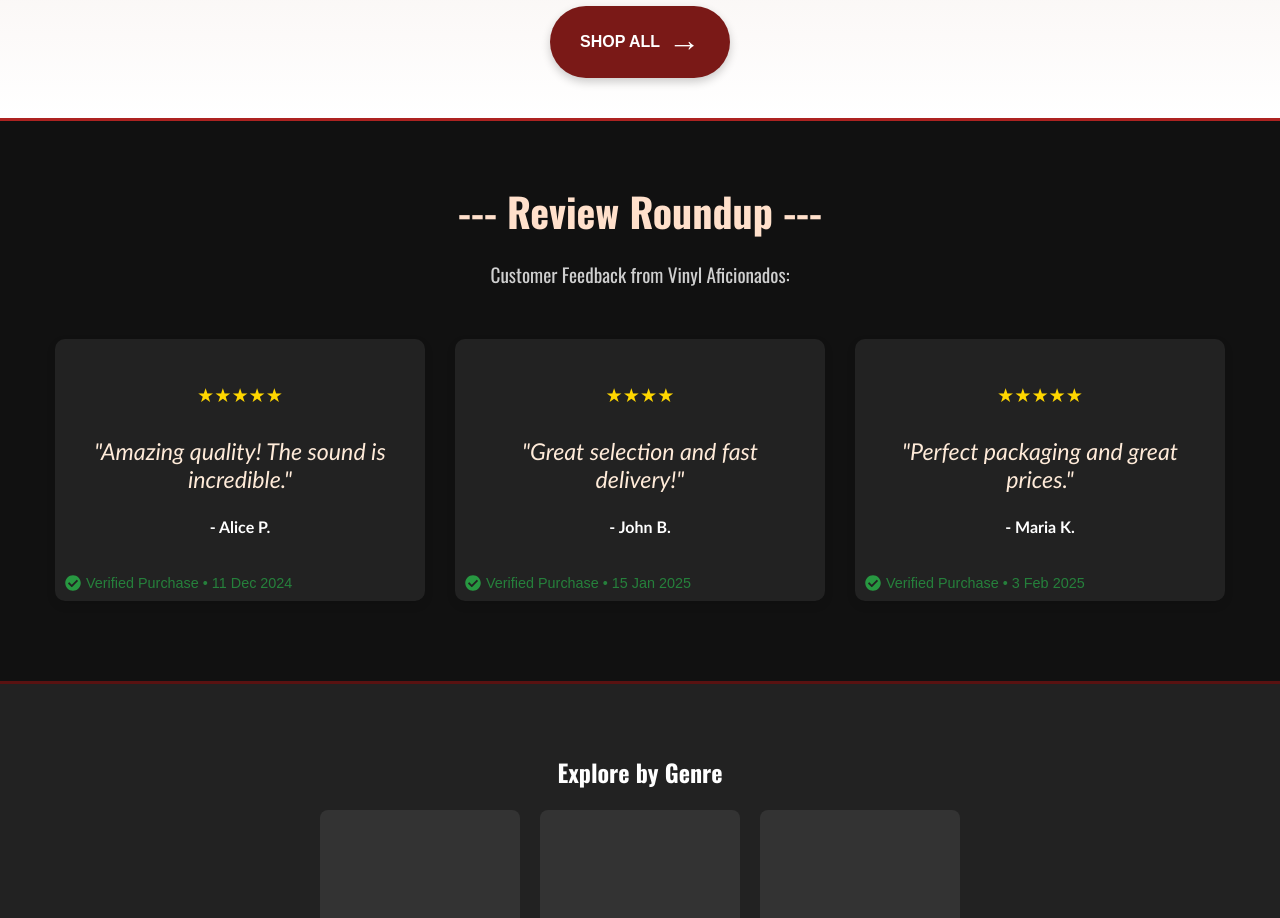
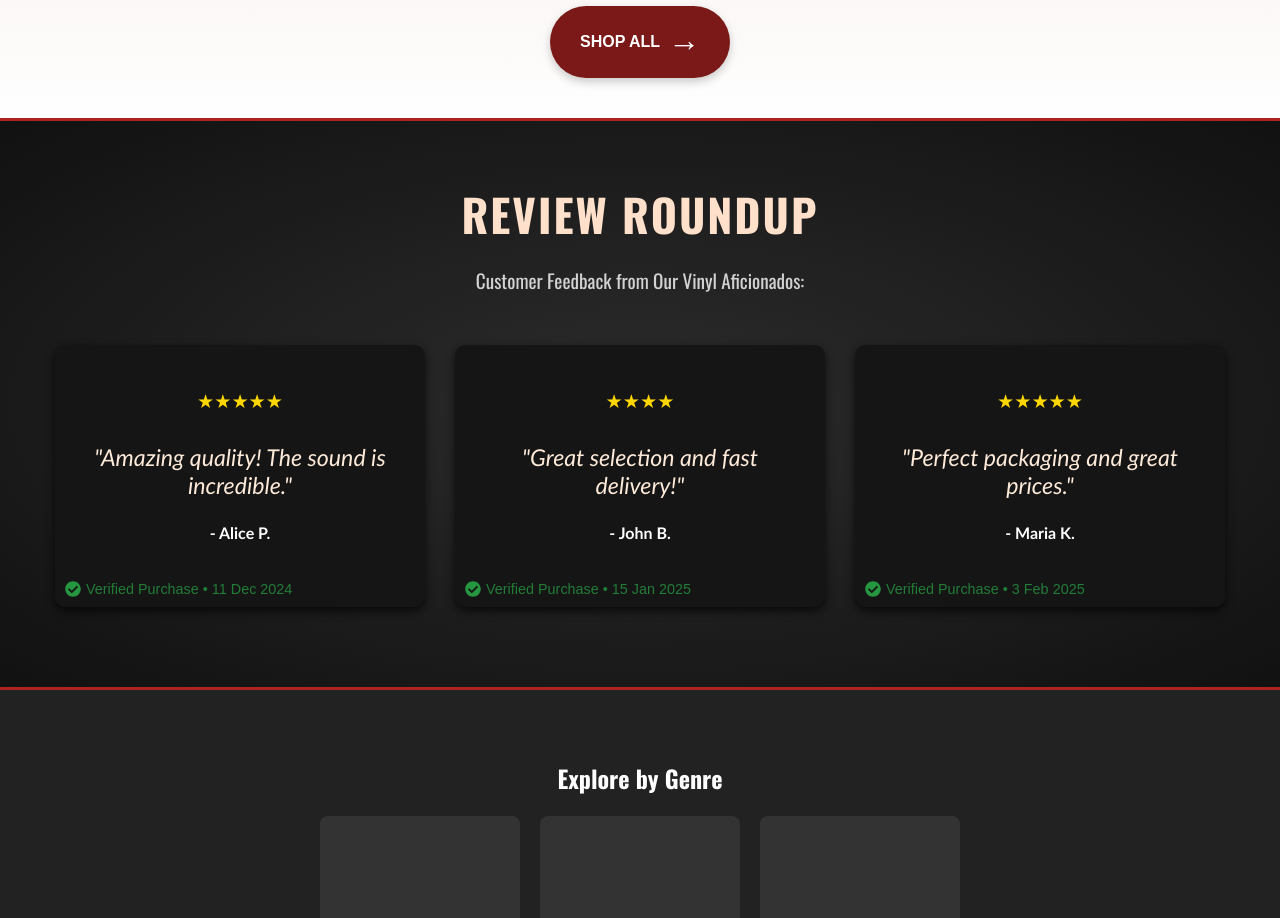
Before and after one commit to minankk/TEAMPROJECT_TEAM2, a React (Create React App) app: page / in a window 1280 px wide. Shown: the part 1860-2778 px from the top of the page. Built offline with nearby package versions, Linux system fonts and the light colour scheme; no server answers.

Commit message:
review sections for lanidng done

```diff
--- a/src/ReviewCarousel.css
+++ b/src/ReviewCarousel.css
@@ -3,9 +3,11 @@
   background: #111;
 }
 
+
 .review-section{
   padding: 60px 20px;
-  border-bottom: 3px solid #591211;
+  border-bottom: 3px solid #ad2321;
+  background: radial-gradient(#2c2c2c, #111);
 }
 
 .review-container {
@@ -21,9 +23,9 @@
   position: relative;
   flex: 0 0 300px;
   padding: 35px;
-  background: #222;
+  background: #151515;
   border-radius: 10px;
-  box-shadow: 0 4px 10px rgba(0, 0, 0, 0.1);
+  box-shadow: 0 4px 10px rgba(0, 0, 0, 0.68);
   display: flex;
   flex-direction: column;
   min-height: 190px;
@@ -49,11 +51,13 @@
 }
 
 .review-title {
-  font-size: 2.5rem;
+  font-size: 2.8rem;
   font-weight: bold;
   color: #ffe0cb;
   margin-bottom: 10px;
   margin-top: auto;
+  text-transform: uppercase;
+  letter-spacing: 2px;
 }
 
 .review-subtitle {
--- a/src/ReviewCarousel.js
+++ b/src/ReviewCarousel.js
@@ -11,8 +11,8 @@ const reviews = [
 function ReviewCarousel() {
   return (
     <section className="review-section">
-      <h2 className="review-title">--- Review Roundup ---</h2>
-      <p className="review-subtitle">Customer Feedback from Vinyl Aficionados:</p>
+      <h2 className="review-title">Review Roundup</h2>
+      <p className="review-subtitle">Customer Feedback from Our Vinyl Aficionados:</p>
       <div className="review-container">
         {reviews.map((review, index) => (
           <div key={index} className="review-card">
```
